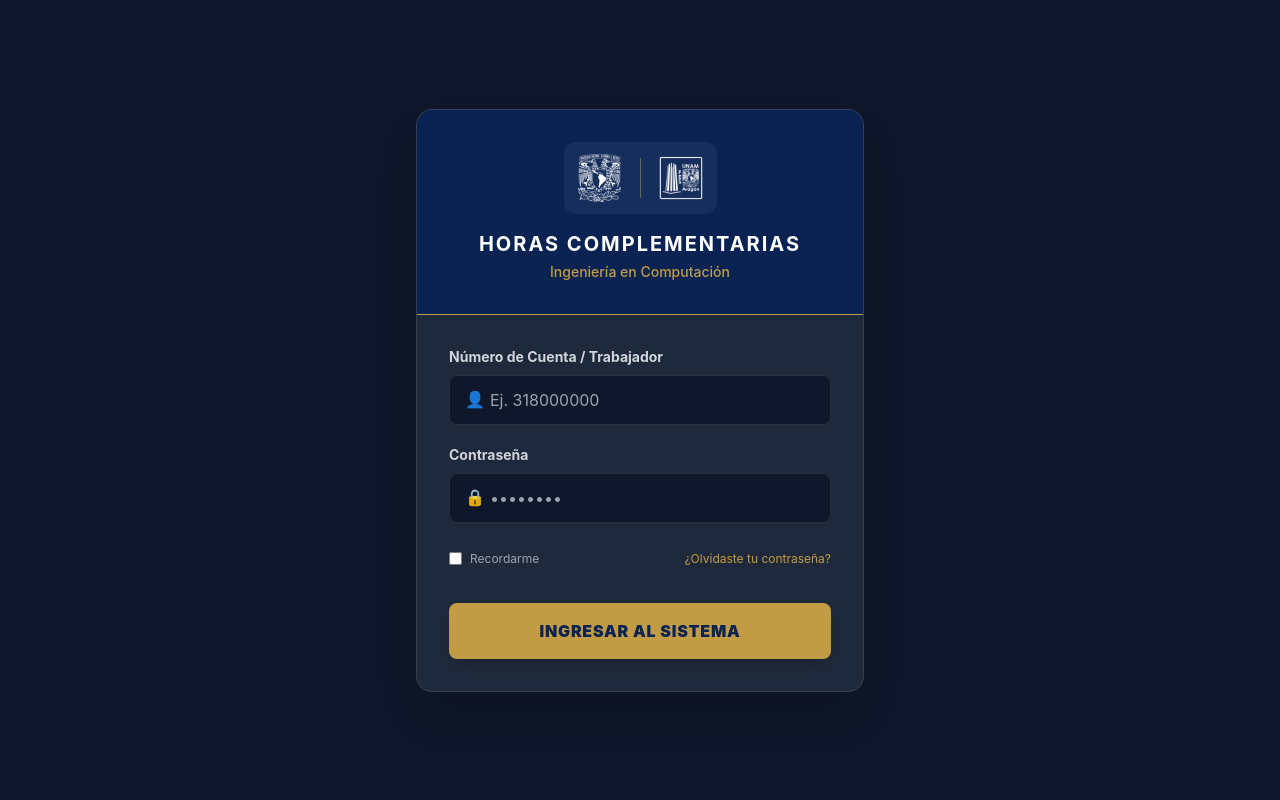
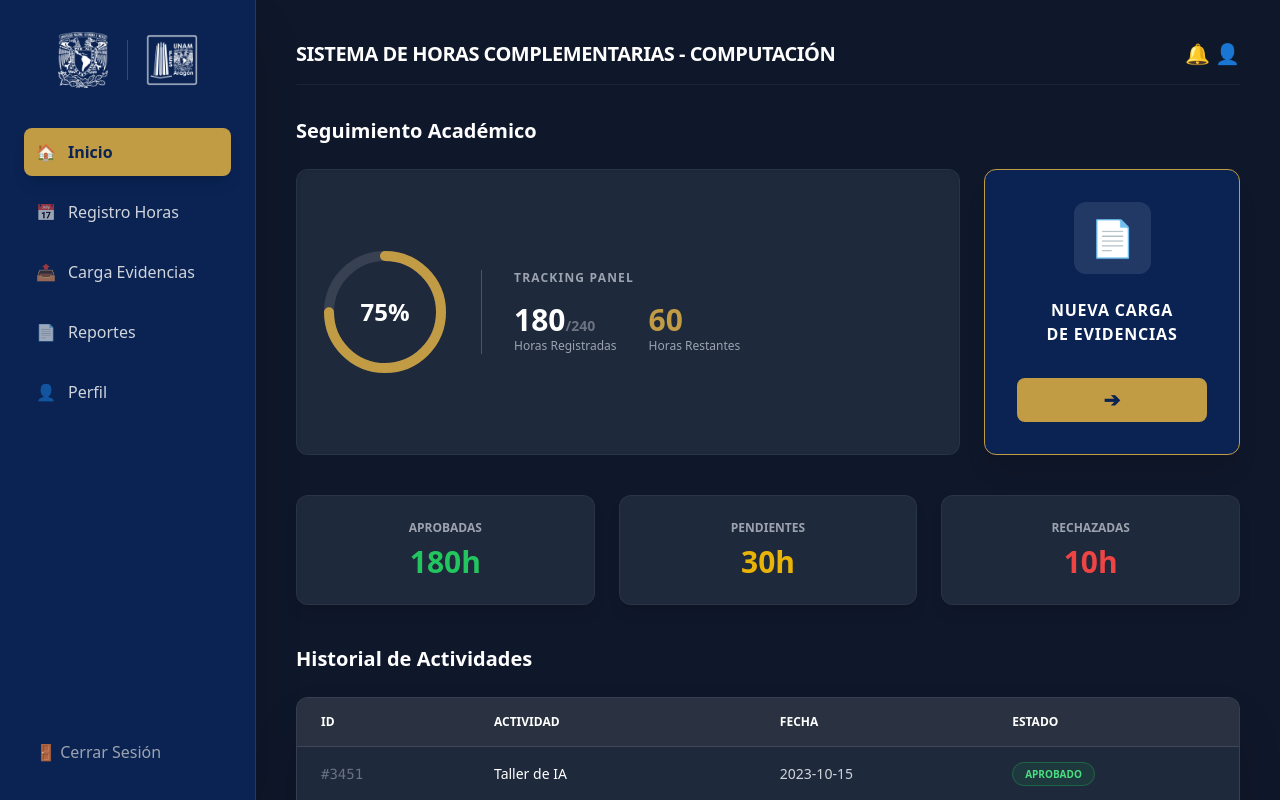
Before and after one commit to Axelotito/SistemaHorasComplementarias, a React (Vite) app in the folder frontend/: page / in a window 1280 px wide. Built offline with nearby package versions, Linux system fonts and the light colour scheme.

Commit message:
feat: add logout functionality to Sidebar and integrate with StudentDashboard

```diff
--- a/frontend/src/App.jsx
+++ b/frontend/src/App.jsx
@@ -1,38 +1,10 @@
-import React, { useState } from 'react';
+import React from 'react';
 import StudentDashboard from './view/studentDashboard/studentDashboard';
-import LoginView from './view/loginView/LoginView';
-import ValidatorPanel from './view/validatorPanel/ValidatorPanel'; // Lo crearemos ahora
 
 function App() {
-  const [estaAutenticado, setEstaAutenticado] = useState(false);
-  const [rol, setRol] = useState('estudiante'); // 'estudiante' o 'profesor'
-
-  const iniciarSesion = (cuenta) => {
-    // Simulación: si la cuenta empieza con 'profe', entra como validador
-    if (cuenta.startsWith('profe')) {
-      setRol('profesor');
-    } else {
-      setRol('estudiante');
-    }
-    setEstaAutenticado(true);
-  };
-
-  const cerrarSesion = () => {
-    setEstaAutenticado(false);
-  };
-
   return (
     <div className="App">
-      {!estaAutenticado ? (
-        <LoginView onLogin={iniciarSesion} />
-      ) : (
-        // Pasamos la función cerrarSesion a ambos portales
-        rol === 'estudiante' ? (
-          <StudentDashboard onLogout={cerrarSesion} />
-        ) : (
-          <ValidatorPanel onLogout={cerrarSesion} />
-        )
-      )}
+      <StudentDashboard />
     </div>
   );
 }
```
